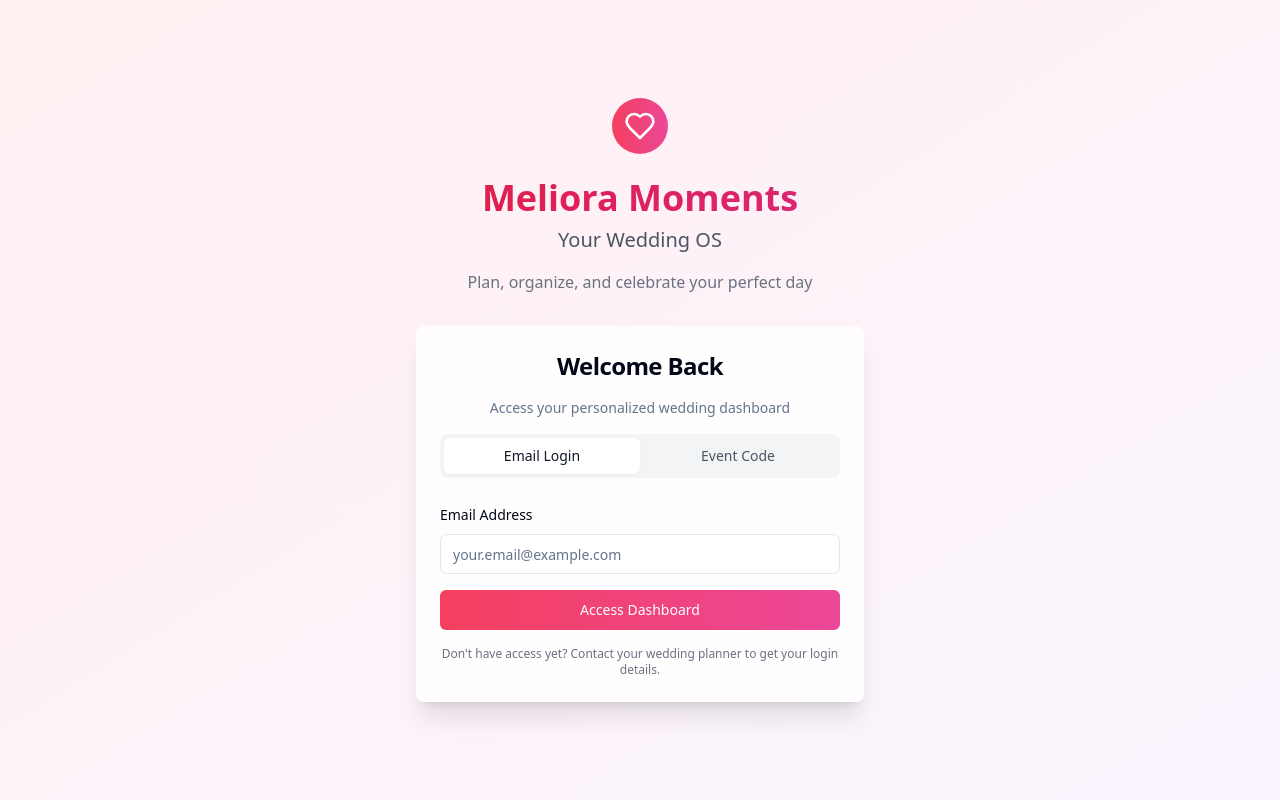
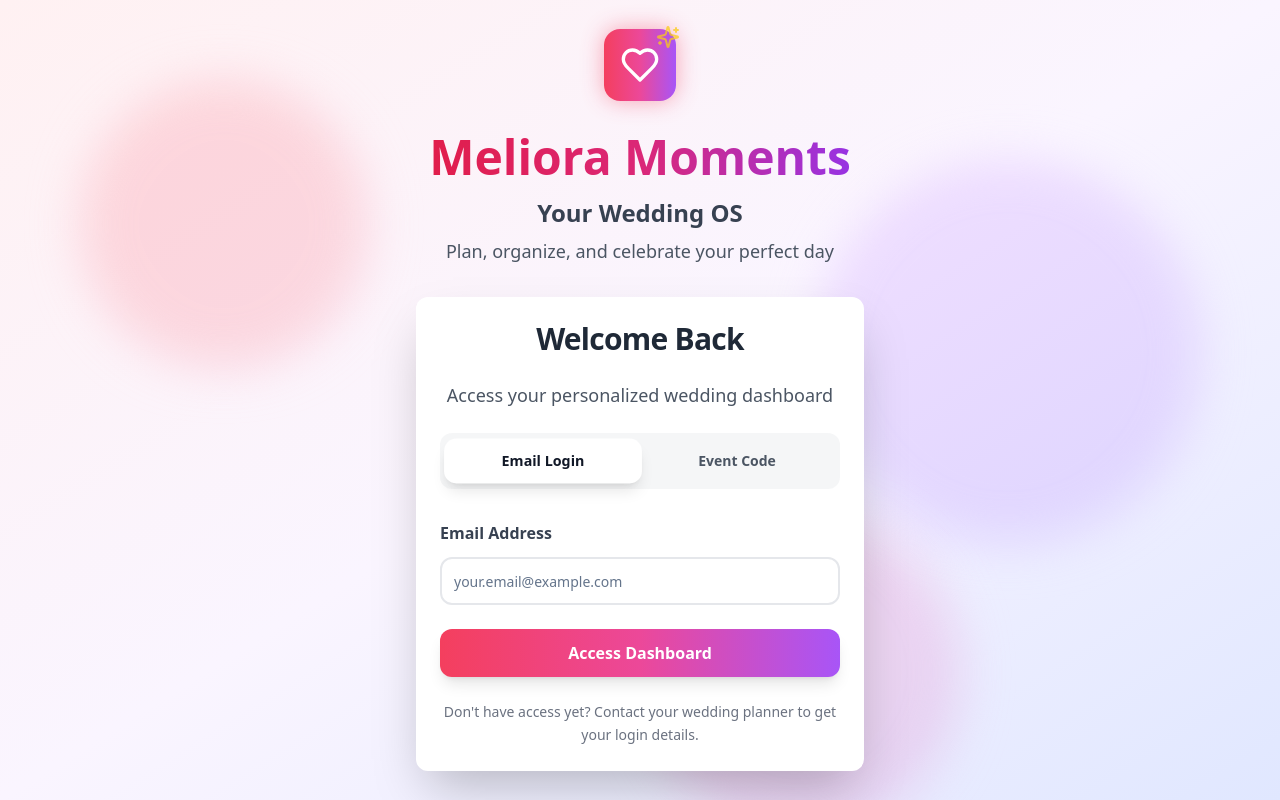
Before and after one commit to Inzicoder/flambae-hospitality, a React (Vite) app: page / in a window 1280 px wide. Built offline with nearby package versions, Linux system fonts and the light colour scheme.

Commit message:
Enhance theme for modern look
Update the theme to improve the visual appearance and user experience.

```diff
--- a/src/components/LoginForm.tsx
+++ b/src/components/LoginForm.tsx
@@ -4,7 +4,7 @@ import { Card, CardContent, CardDescription, CardHeader, CardTitle } from "@/com
 import { Button } from "@/components/ui/button";
 import { Input } from "@/components/ui/input";
 import { Label } from "@/components/ui/label";
-import { Heart } from "lucide-react";
+import { Heart, Sparkles } from "lucide-react";
 import { useToast } from "@/hooks/use-toast";
 
 interface LoginFormProps {
@@ -40,47 +40,57 @@ export const LoginForm = ({ onLogin }: LoginFormProps) => {
   };
 
   return (
-    <div className="min-h-screen bg-gradient-to-br from-rose-50 via-pink-50 to-purple-50 flex items-center justify-center p-4">
-      <div className="max-w-md w-full space-y-8">
-        <div className="text-center">
-          <div className="flex justify-center mb-6">
-            <div className="bg-gradient-to-r from-rose-500 to-pink-500 p-3 rounded-full">
-              <Heart className="h-8 w-8 text-white" />
+    <div className="min-h-screen bg-gradient-to-br from-rose-50 via-pink-50 via-purple-50 to-indigo-100 flex items-center justify-center p-4 relative overflow-hidden">
+      {/* Background decorative elements */}
+      <div className="absolute inset-0">
+        <div className="absolute top-20 left-20 w-72 h-72 bg-rose-200 rounded-full mix-blend-multiply filter blur-xl opacity-70 animate-pulse"></div>
+        <div className="absolute top-40 right-20 w-96 h-96 bg-purple-200 rounded-full mix-blend-multiply filter blur-xl opacity-70 animate-pulse delay-1000"></div>
+        <div className="absolute -bottom-8 left-1/2 w-80 h-80 bg-pink-200 rounded-full mix-blend-multiply filter blur-xl opacity-70 animate-pulse delay-2000"></div>
+      </div>
+
+      <div className="max-w-md w-full space-y-8 relative z-10">
+        <div className="text-center animate-fade-in-up">
+          <div className="flex justify-center mb-8">
+            <div className="relative">
+              <div className="bg-gradient-to-r from-rose-500 via-pink-500 to-purple-500 p-4 rounded-2xl shadow-2xl animate-pulse-glow">
+                <Heart className="h-10 w-10 text-white" />
+              </div>
+              <Sparkles className="absolute -top-1 -right-1 h-6 w-6 text-yellow-400 animate-pulse" />
             </div>
           </div>
-          <h1 className="text-4xl font-bold bg-gradient-to-r from-rose-600 to-pink-600 bg-clip-text text-transparent">
+          <h1 className="text-5xl font-bold text-gradient mb-4">
             Meliora Moments
           </h1>
-          <p className="text-xl text-gray-600 mt-2 font-medium">Your Wedding OS</p>
-          <p className="text-gray-500 mt-4">
+          <p className="text-2xl text-gray-700 font-semibold mb-2">Your Wedding OS</p>
+          <p className="text-gray-600 text-lg">
             Plan, organize, and celebrate your perfect day
           </p>
         </div>
 
-        <Card className="backdrop-blur-sm bg-white/80 border-0 shadow-xl">
-          <CardHeader className="space-y-4">
-            <CardTitle className="text-center text-2xl">Welcome Back</CardTitle>
-            <CardDescription className="text-center">
+        <Card className="glass-effect border-0 shadow-2xl modern-shadow hover-lift animate-slide-in-right">
+          <CardHeader className="space-y-6 pb-8">
+            <CardTitle className="text-center text-3xl font-bold text-gray-800">Welcome Back</CardTitle>
+            <CardDescription className="text-center text-gray-600 text-lg">
               Access your personalized wedding dashboard
             </CardDescription>
 
-            <div className="flex rounded-lg bg-gray-100 p-1">
+            <div className="flex rounded-xl bg-gray-100/80 p-1.5 backdrop-blur-sm">
               <button
                 onClick={() => setLoginMethod('email')}
-                className={`flex-1 py-2 px-4 rounded-md text-sm font-medium transition-all ${
+                className={`flex-1 py-3 px-6 rounded-lg text-sm font-semibold transition-all duration-300 ${
                   loginMethod === 'email'
-                    ? 'bg-white text-gray-900 shadow-sm'
-                    : 'text-gray-600 hover:text-gray-900'
+                    ? 'bg-white text-gray-900 shadow-lg transform scale-[1.02]'
+                    : 'text-gray-600 hover:text-gray-900 hover:bg-white/50'
                 }`}
               >
                 Email Login
               </button>
               <button
                 onClick={() => setLoginMethod('code')}
-                className={`flex-1 py-2 px-4 rounded-md text-sm font-medium transition-all ${
+                className={`flex-1 py-3 px-6 rounded-lg text-sm font-semibold transition-all duration-300 ${
                   loginMethod === 'code'
-                    ? 'bg-white text-gray-900 shadow-sm'
-                    : 'text-gray-600 hover:text-gray-900'
+                    ? 'bg-white text-gray-900 shadow-lg transform scale-[1.02]'
+                    : 'text-gray-600 hover:text-gray-900 hover:bg-white/50'
                 }`}
               >
                 Event Code
@@ -88,41 +98,41 @@ export const LoginForm = ({ onLogin }: LoginFormProps) => {
             </div>
           </CardHeader>
 
-          <CardContent className="space-y-4">
+          <CardContent className="space-y-6">
             {loginMethod === 'email' ? (
-              <div className="space-y-2">
-                <Label htmlFor="email">Email Address</Label>
+              <div className="space-y-3">
+                <Label htmlFor="email" className="text-base font-semibold text-gray-700">Email Address</Label>
                 <Input
                   id="email"
                   type="email"
                   placeholder="your.email@example.com"
                   value={email}
                   onChange={(e) => setEmail(e.target.value)}
-                  className="border-gray-200 focus:border-rose-500 focus:ring-rose-500"
+                  className="h-12 border-2 border-gray-200 focus:border-rose-400 focus:ring-rose-400 rounded-xl text-base transition-all duration-300"
                 />
               </div>
             ) : (
-              <div className="space-y-2">
-                <Label htmlFor="eventCode">Event Code</Label>
+              <div className="space-y-3">
+                <Label htmlFor="eventCode" className="text-base font-semibold text-gray-700">Event Code</Label>
                 <Input
                   id="eventCode"
                   type="text"
                   placeholder="Enter your unique event code"
                   value={eventCode}
                   onChange={(e) => setEventCode(e.target.value)}
-                  className="border-gray-200 focus:border-rose-500 focus:ring-rose-500"
+                  className="h-12 border-2 border-gray-200 focus:border-rose-400 focus:ring-rose-400 rounded-xl text-base transition-all duration-300"
                 />
               </div>
             )}
 
             <Button
               onClick={handleLogin}
-              className="w-full bg-gradient-to-r from-rose-500 to-pink-500 hover:from-rose-600 hover:to-pink-600 text-white font-medium py-2.5"
+              className="w-full h-12 bg-gradient-to-r from-rose-500 via-pink-500 to-purple-500 hover:from-rose-600 hover:via-pink-600 hover:to-purple-600 text-white font-semibold text-base rounded-xl shadow-lg hover:shadow-xl transform hover:-translate-y-0.5 transition-all duration-300"
             >
               Access Dashboard
             </Button>
 
-            <p className="text-xs text-gray-500 text-center mt-4">
+            <p className="text-sm text-gray-500 text-center mt-6 leading-relaxed">
               Don't have access yet? Contact your wedding planner to get your login details.
             </p>
           </CardContent>
--- a/src/index.css
+++ b/src/index.css
@@ -1,8 +1,9 @@
+
 @tailwind base;
 @tailwind components;
 @tailwind utilities;
 
-/* Definition of the design system. All colors, gradients, fonts, etc should be defined here. */
+/* Definition of the modern design system with enhanced colors, gradients, and typography */
 
 @layer base {
   :root {
@@ -34,22 +35,15 @@
     --input: 214.3 31.8% 91.4%;
     --ring: 222.2 84% 4.9%;
 
-    --radius: 0.5rem;
+    --radius: 0.75rem;
 
     --sidebar-background: 0 0% 98%;
-
     --sidebar-foreground: 240 5.3% 26.1%;
-
     --sidebar-primary: 240 5.9% 10%;
-
     --sidebar-primary-foreground: 0 0% 98%;
-
     --sidebar-accent: 240 4.8% 95.9%;
-
     --sidebar-accent-foreground: 240 5.9% 10%;
-
     --sidebar-border: 220 13% 91%;
-
     --sidebar-ring: 217.2 91.2% 59.8%;
   }
 
@@ -98,6 +92,96 @@
   }
 
   body {
-    @apply bg-background text-foreground;
+    @apply bg-background text-foreground font-sans antialiased;
   }
 }
+
+/* Modern enhancements */
+@layer components {
+  .modern-gradient {
+    background: linear-gradient(135deg, #667eea 0%, #764ba2 100%);
+  }
+
+  .wedding-gradient {
+    background: linear-gradient(135deg, #ff9a9e 0%, #fecfef 50%, #fecfef 100%);
+  }
+
+  .glass-effect {
+    @apply bg-white/20 backdrop-blur-xl border border-white/20;
+  }
+
+  .modern-shadow {
+    box-shadow: 0 20px 25px -5px rgba(0, 0, 0, 0.1), 0 10px 10px -5px rgba(0, 0, 0, 0.04);
+  }
+
+  .hover-lift {
+    @apply transition-all duration-300 ease-out hover:-translate-y-1 hover:shadow-2xl;
+  }
+
+  .text-gradient {
+    @apply bg-gradient-to-r from-rose-600 via-pink-600 to-purple-600 bg-clip-text text-transparent;
+  }
+}
+
+/* Enhanced animations */
+@keyframes fadeInUp {
+  from {
+    opacity: 0;
+    transform: translateY(30px);
+  }
+  to {
+    opacity: 1;
+    transform: translateY(0);
+  }
+}
+
+@keyframes slideInRight {
+  from {
+    opacity: 0;
+    transform: translateX(30px);
+  }
+  to {
+    opacity: 1;
+    transform: translateX(0);
+  }
+}
+
+@keyframes pulse-glow {
+  0%, 100% {
+    box-shadow: 0 0 20px rgba(244, 63, 94, 0.4);
+  }
+  50% {
+    box-shadow: 0 0 30px rgba(244, 63, 94, 0.6);
+  }
+}
+
+.animate-fade-in-up {
+  animation: fadeInUp 0.6s ease-out;
+}
+
+.animate-slide-in-right {
+  animation: slideInRight 0.5s ease-out;
+}
+
+.animate-pulse-glow {
+  animation: pulse-glow 2s infinite;
+}
+
+/* Modern scrollbar */
+::-webkit-scrollbar {
+  width: 8px;
+}
+
+::-webkit-scrollbar-track {
+  background: #f1f5f9;
+  border-radius: 10px;
+}
+
+::-webkit-scrollbar-thumb {
+  background: linear-gradient(135deg, #f472b6, #ec4899);
+  border-radius: 10px;
+}
+
+::-webkit-scrollbar-thumb:hover {
+  background: linear-gradient(135deg, #ec4899, #db2777);
+}
```
Also changed, not shown: src/components/DashboardHeader.tsx (+18 -11 lines), src/components/QuickStats.tsx (+66 -53 lines), src/pages/Index.tsx (+38 -23 lines).
